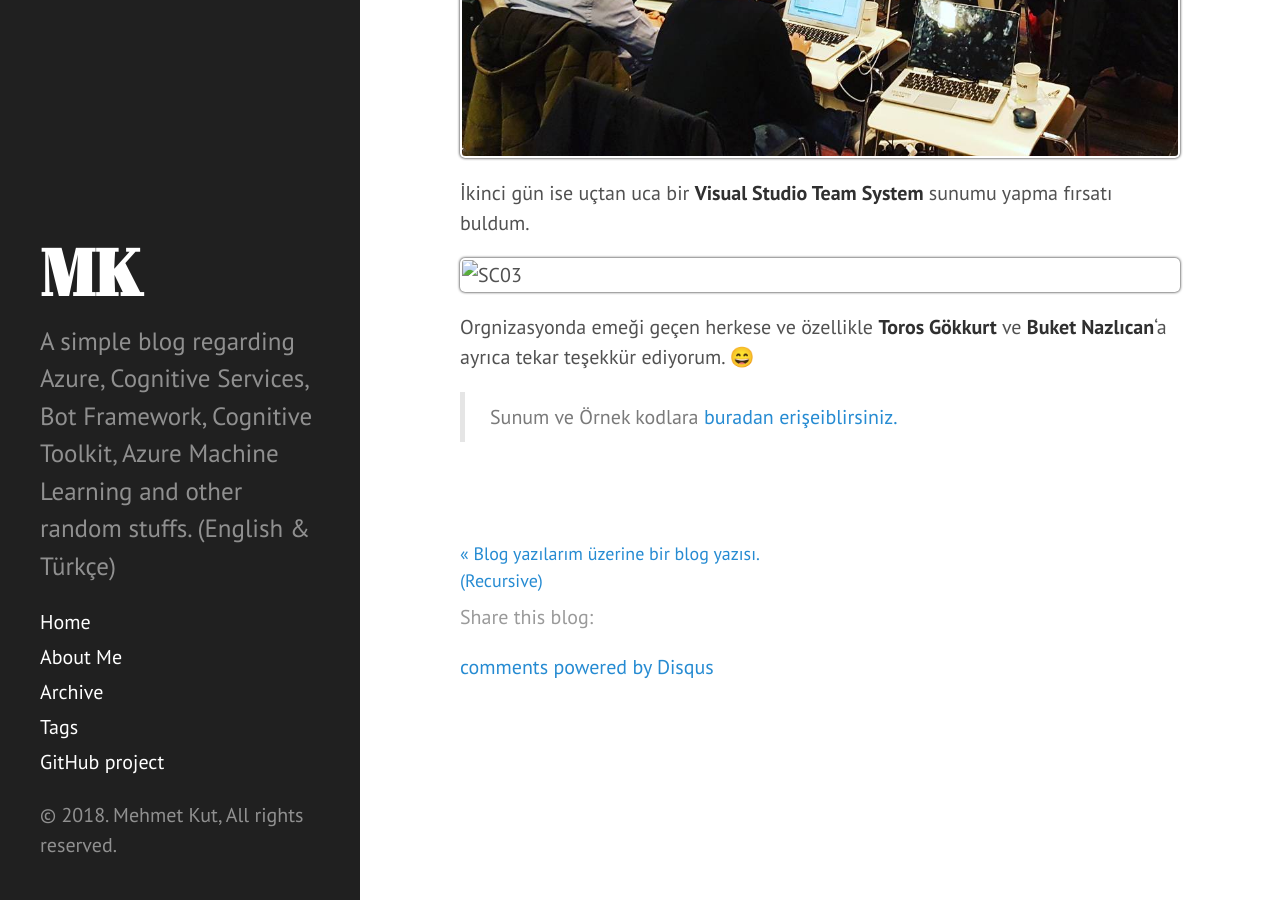
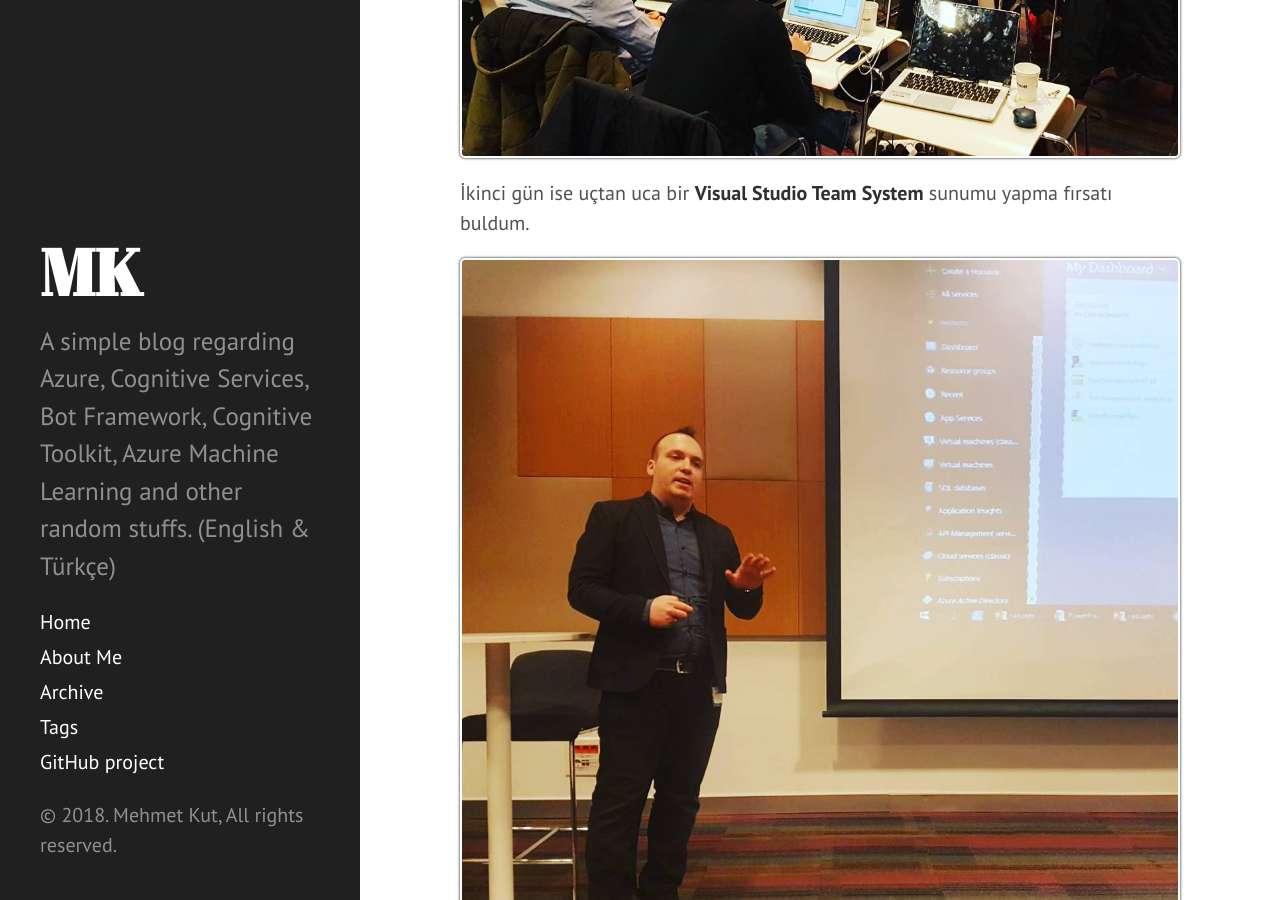
Before and after one commit to mehmetkut/mehmetkut.github.io, a Jekyll site: the page built from _posts/2018-02-27-microsoft-cad-workshop-tr.md, in a window 1280 px wide and 900 px high, scrolled down 1528 px. Built offline with Jekyll 4.4.1, drawn with Linux system fonts in a browser that asks for light colours; comment, search, counter and statistics services are not loaded.

Commit message:
png->jpg

```diff
--- a/_posts/2018-02-27-microsoft-cad-workshop-tr.md
+++ b/_posts/2018-02-27-microsoft-cad-workshop-tr.md
@@ -18,7 +18,7 @@ Katılımcı iş ortaklarına yeni konularda yardımcı olmak ve yeni şeyler ke
 
 İkinci gün ise uçtan uca bir **Visual Studio Team System** sunumu yapma fırsatı buldum.
 
-![SC03](/assets/images/posts/2018022701/sc03.png){: class="jslghtbx-thmb jslghtbx-animate-transition" data-jslghtbx="" }
+![SC03](/assets/images/posts/2018022701/sc03.jpg){: class="jslghtbx-thmb jslghtbx-animate-transition" data-jslghtbx="" }
 
 Orgnizasyonda emeği geçen herkese ve özellikle **Toros Gökkurt** ve **Buket Nazlıcan**'a ayrıca tekar teşekkür ediyorum. 😄
 
```
